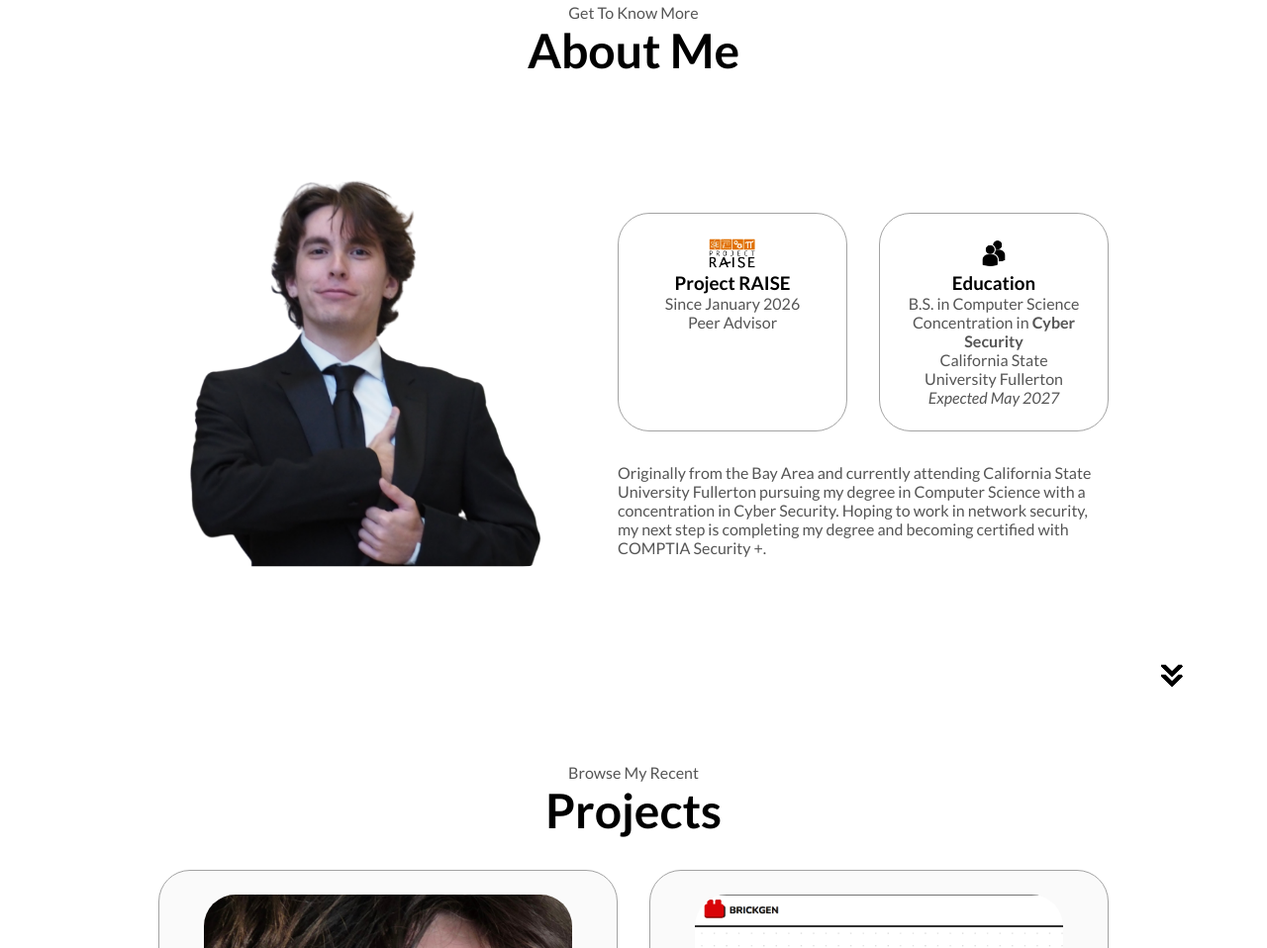
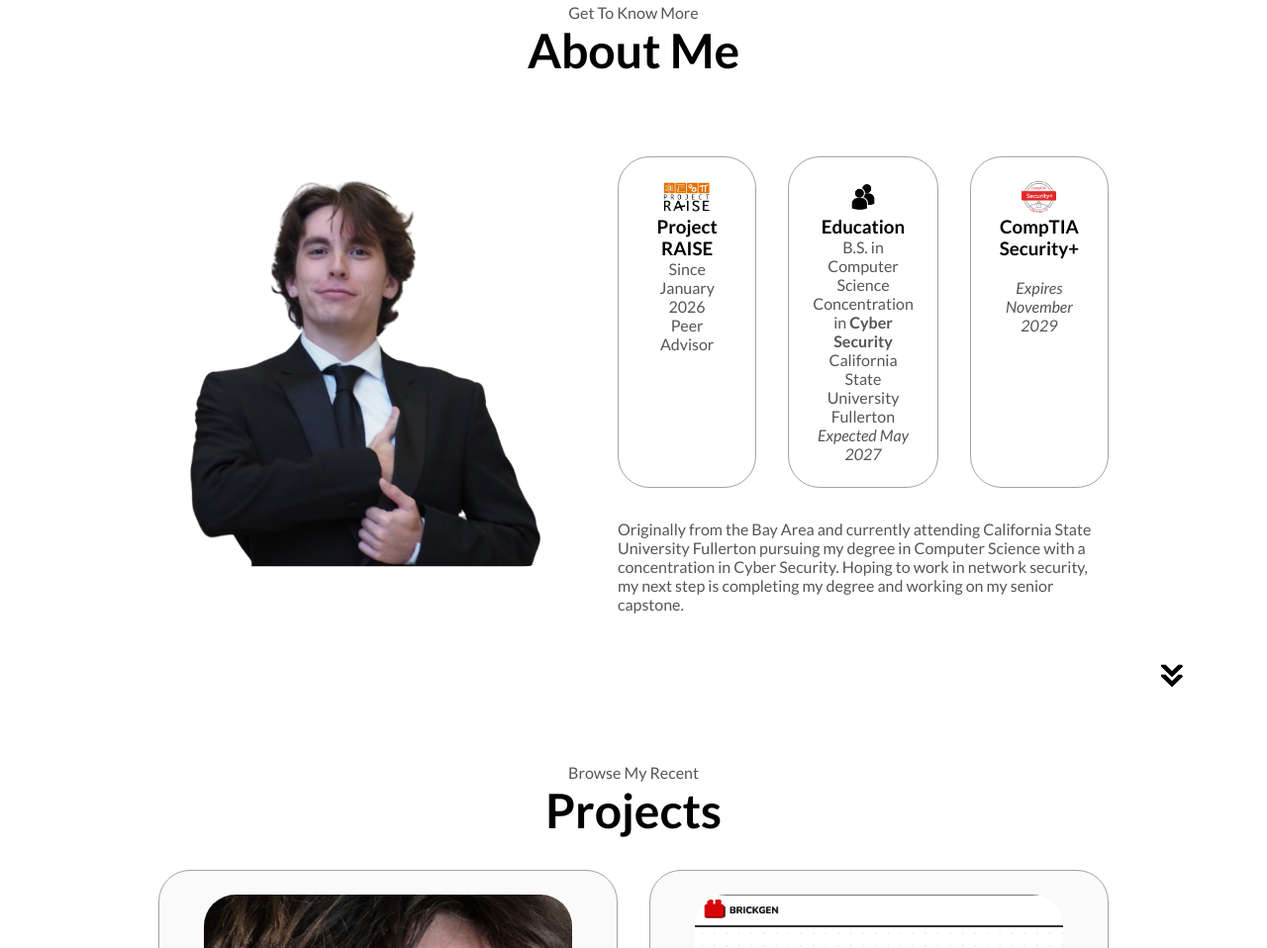
Before and after one commit to ParkerOria/parkeroria.github.io, a plain HTML site: page index.html in a window 1280 px wide. Shown: the part 925-1883 px from the top of the page at 99% size. Drawn offline with Linux system fonts and the light colour scheme.

Commit message:
Updated resume/cert

```diff
--- a/index.html
+++ b/index.html
@@ -90,11 +90,18 @@
                         <p>B.S. in Computer Science<br/>Concentration in <b>Cyber Security</b><br/>California State University Fullerton</p>
                         <p><i>Expected May 2027</i></p>
                     </div>
+                    <div class="details-container">
+                        <img src="./assets/sec+.png" alt="Security+"
+                        class="icon">
+                        <h3>CompTIA Security+</h3>
+                        <p><br/><i>Expires November 2029</i><br/></p>
+                        <p><i></i></p>
+                    </div>
                 </div>
                 <div class="text-container">
                     <p>Originally from the Bay Area and currently attending California State University Fullerton
                         pursuing my degree in Computer Science with a concentration in Cyber Security. Hoping to work in network security,
-                        my next step is completing my degree and becoming certified with COMPTIA Security +.</p>
+                        my next step is completing my degree and working on my senior capstone.</p>
                 </div>
             </div>
         </div>
```
Also changed, not shown: assets/sec+.png (added), 1 other file.
